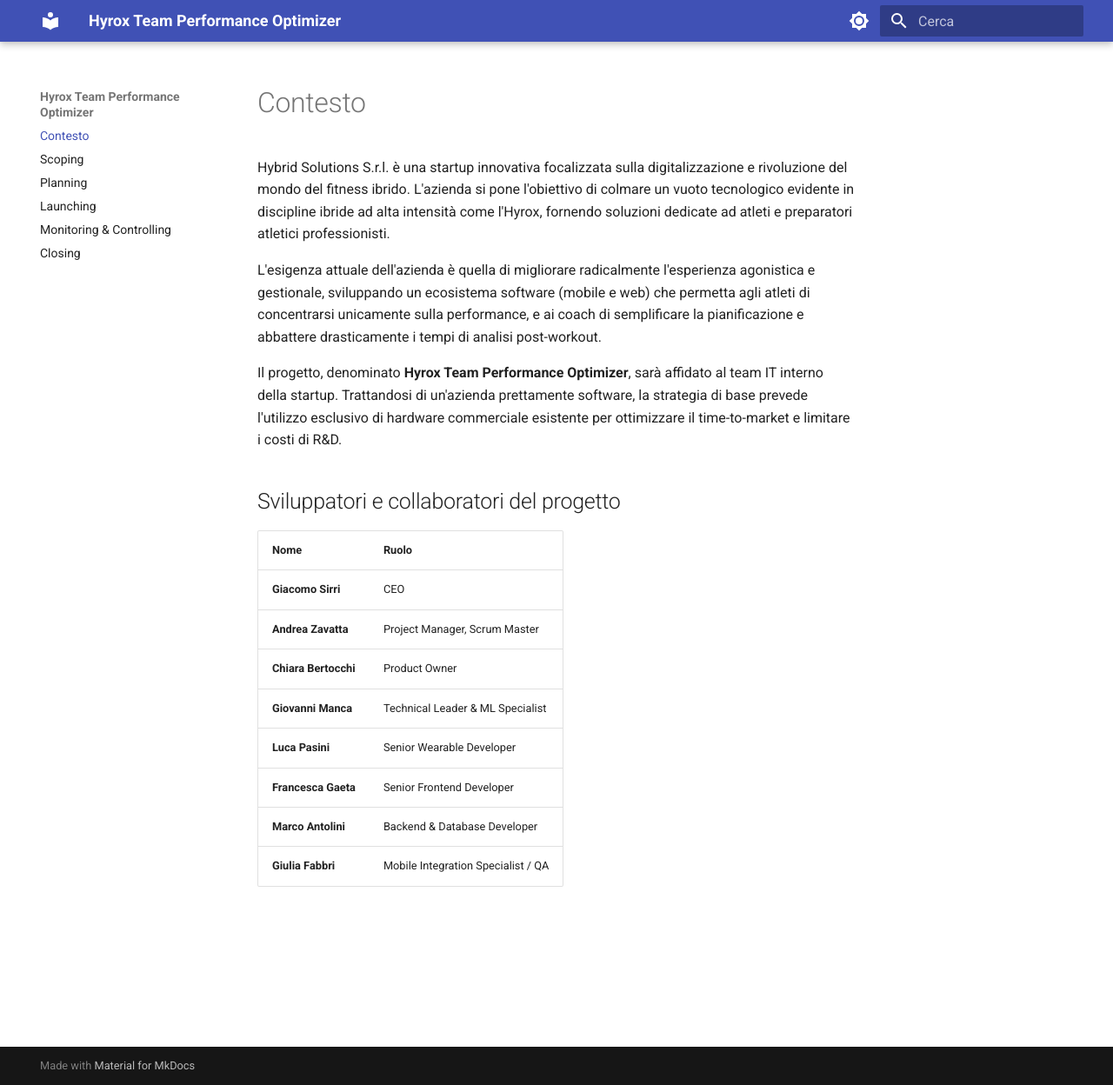
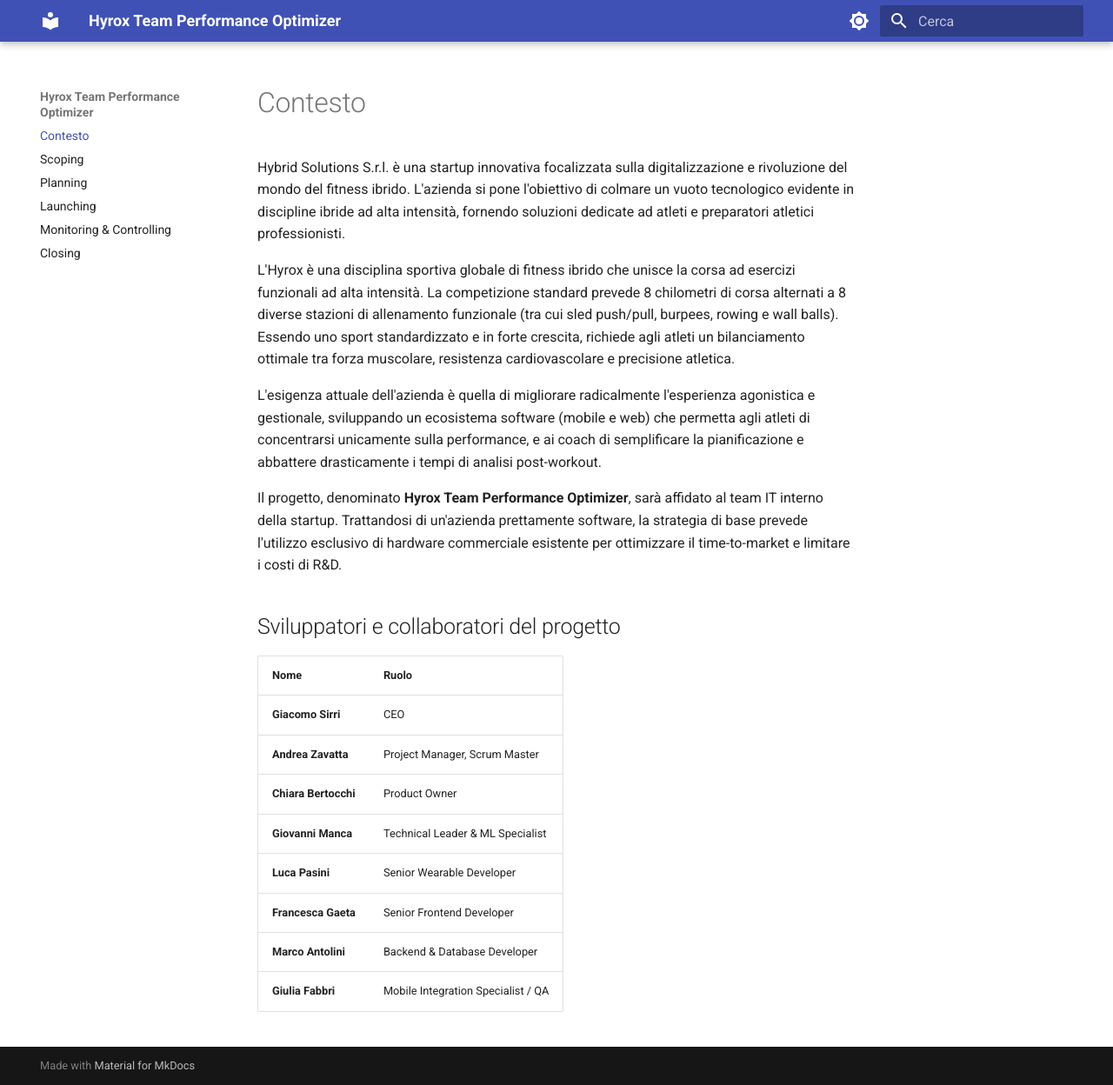
Before and after one commit to AndreaZavatta/Hyrox-Training-PM, an MkDocs documentation site: the page built from docs/0-Contesto/0-contesto.md, in a window 1280 px wide and 1248 px high. Shown: the whole window at 87% size. Built offline with MkDocs 1.6.1 and Material for MkDocs 9.7.7, drawn with Linux system fonts in a browser that asks for light colours.

Commit message:
cambiato il contesto

```diff
--- a/docs/0-Contesto/0-contesto.md
+++ b/docs/0-Contesto/0-contesto.md
@@ -5,7 +5,9 @@ nav_order: 1
 
 # Contesto
 
-Hybrid Solutions S.r.l. è una startup innovativa focalizzata sulla digitalizzazione e rivoluzione del mondo del fitness ibrido. L'azienda si pone l'obiettivo di colmare un vuoto tecnologico evidente in discipline ibride ad alta intensità come l'Hyrox, fornendo soluzioni dedicate ad atleti e preparatori atletici professionisti.
+Hybrid Solutions S.r.l. è una startup innovativa focalizzata sulla digitalizzazione e rivoluzione del mondo del fitness ibrido. L'azienda si pone l'obiettivo di colmare un vuoto tecnologico evidente in discipline ibride ad alta intensità, fornendo soluzioni dedicate ad atleti e preparatori atletici professionisti.
+
+L'Hyrox è una disciplina sportiva globale di fitness ibrido che unisce la corsa ad esercizi funzionali ad alta intensità. La competizione standard prevede 8 chilometri di corsa alternati a 8 diverse stazioni di allenamento funzionale (tra cui sled push/pull, burpees, rowing e wall balls). Essendo uno sport standardizzato e in forte crescita, richiede agli atleti un bilanciamento ottimale tra forza muscolare, resistenza cardiovascolare e precisione atletica.
 
 L'esigenza attuale dell'azienda è quella di migliorare radicalmente l'esperienza agonistica e gestionale, sviluppando un ecosistema software (mobile e web) che permetta agli atleti di concentrarsi unicamente sulla performance, e ai coach di semplificare la pianificazione e abbattere drasticamente i tempi di analisi post-workout.
 
```
Also changed, not shown: docs/1-Scoping/scoping.md (+1 -1 lines), docs/5-Closing/closing.md (+1 -1 lines).
